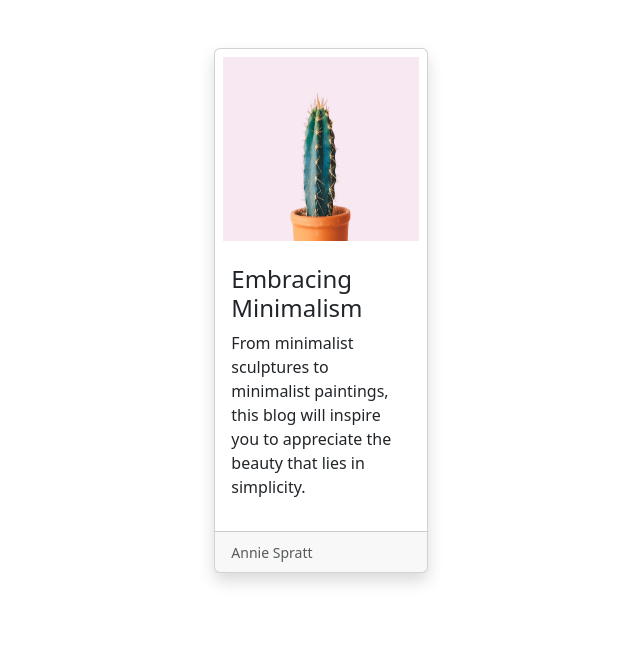
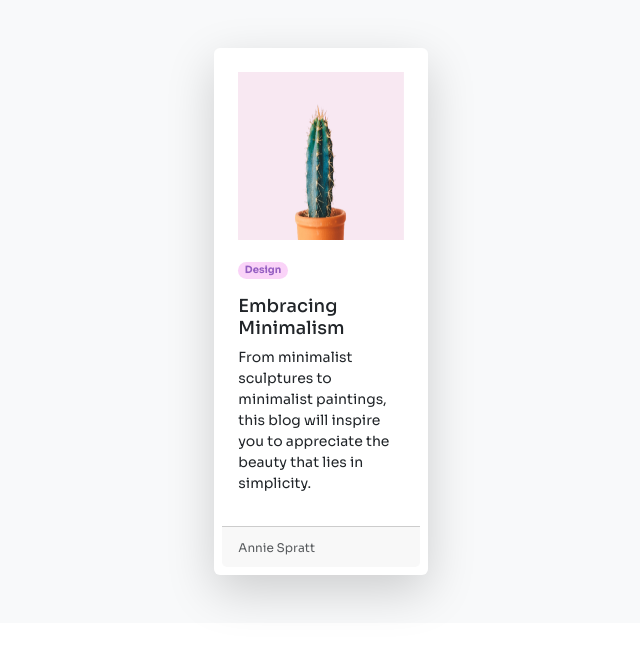
Before and after one commit to cloudcarlos/DEV-CHALLENGES, a plain HTML site: page RESPONSIVE/MINIMAL-BLOG-CARD/index.html in a window 1280 px wide. Shown: the whole page, without its empty margins (319-959 px from the left). Drawn offline with nearby package versions, Linux system fonts and the light colour scheme.

Commit message:
Update index.html

```diff
--- a/RESPONSIVE/MINIMAL-BLOG-CARD/index.html
+++ b/RESPONSIVE/MINIMAL-BLOG-CARD/index.html
@@ -1,27 +1,51 @@
 <!doctype html>
 <html lang="en">
-
 <head>
     <title>Minimal Blog Card</title>
     <meta charset="utf-8" />
     <meta name="viewport" content="width=device-width, initial-scale=1, shrink-to-fit=no" />
     <link href="https://cdn.jsdelivr.net/npm/bootstrap@5.3.2/dist/css/bootstrap.min.css" rel="stylesheet"
         integrity="sha384-T3c6CoIi6uLrA9TneNEoa7RxnatzjcDSCmG1MXxSR1GAsXEV/Dwwykc2MPK8M2HN" crossorigin="anonymous" />
+    <link href="https://fonts.googleapis.com/css2?family=Sora:wght@400;500;600;700&display=swap" rel="stylesheet">
+    <style>
+        /*sora title, body, small, tag  */
+        .card{
+            font-family: 'Sora', sans-serif;
+        }
+
+        div.card-body > h4 {
+            font-size: 18px;
+        }
+
+        div.card-body > p.card-text {
+            font-size: 14px;
+        }
+
+        div.card-footer > small {
+            font-size: 12px;
+        }
+
+        div.mx-3 > span{
+            font-size: 10px;
+            background-color: #fad3f8;
+            color: rgb(149, 95, 194);
+        }
+
+    </style>
 </head>
 
 <body>
-    <header>
-        <!-- place navbar here -->
-    </header>
     <main>
-        <div class="d-flex justify-content-center align-items-center">
+        <div class="d-flex justify-content-center align-items-center bg-body-tertiary rounded">
             <div class="col-10 col-xs-10 col-sm-8 col-md-6 col-lg-4 col-xl-2">
-
-                <div class="card text-start my-5 shadow">
-                    <img class="card-img-top p-2" src="cactus_img.jpg" alt="Title" width="200" height="200">
+                <div class="card text-start my-5 border-0 shadow-lg p-2">
+                    <img class="card-img-top p-3" src="cactus_img.jpg" alt="Title" width="200" height="200">
+                    <div class="mx-3"><span class="badge rounded-pill">Design</span>
+                    </div>
                     <div class="card-body">
                         <h4 class="card-title">Embracing Minimalism</h4>
-                        <p class="card-text">From minimalist sculptures to minimalist paintings, this blog will inspire you to appreciate the beauty that lies in simplicity.</p>
+                        <p class="card-text">From minimalist sculptures to minimalist paintings, this blog will inspire
+                            you to appreciate the beauty that lies in simplicity.</p>
                         </p>
                     </div>
                     <div class="card-footer">
@@ -31,10 +55,7 @@
             </div>
         </div>
     </main>
-    <footer>
-        <!-- place footer here -->
-    </footer>
-    <!-- Bootstrap JavaScript Libraries -->
+
     <script src="https://cdn.jsdelivr.net/npm/@popperjs/core@2.11.8/dist/umd/popper.min.js"
         integrity="sha384-I7E8VVD/ismYTF4hNIPjVp/Zjvgyol6VFvRkX/vR+Vc4jQkC+hVqc2pM8ODewa9r"
         crossorigin="anonymous"></script>
```
